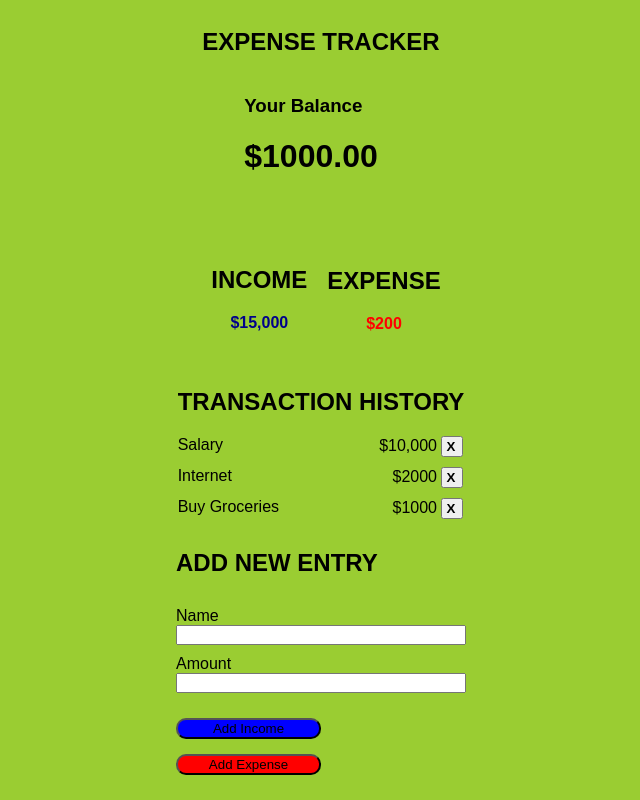
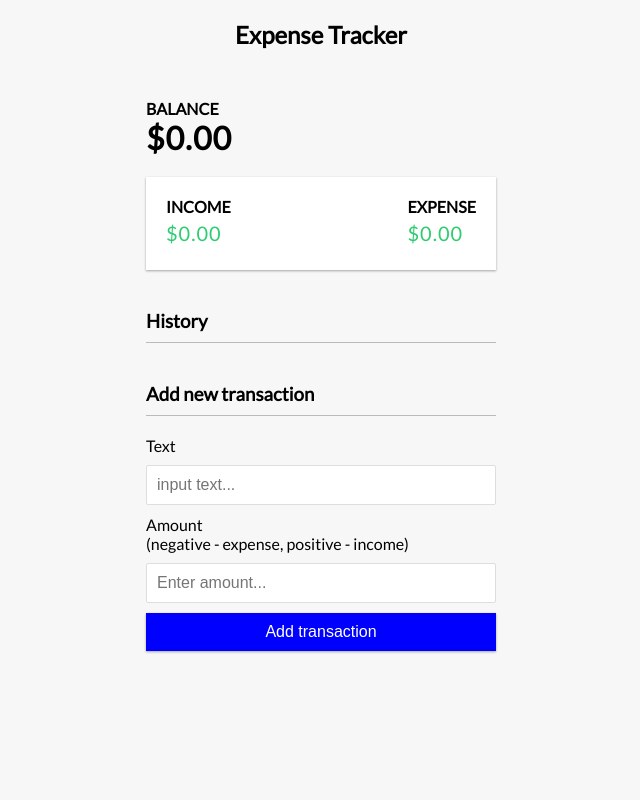
Before and after one commit to Malvino-creator/Phase-1-project, a plain HTML site: page index.html in a window 1280 px wide. Shown: the whole page, without its empty margins (319-959 px from the left). Drawn offline with Linux system fonts and the light colour scheme.

```diff
--- a/index.css
+++ b/index.css
@@ -1,128 +1,149 @@
+@import url('https://fonts.googleapis.com/css?family=Lato&display=swap');
 
-body{
-    font-family: sans-serif;
+:root {
+    --box-shadow: 0 1px 3px rgba(0, 0, 0, 0.12), 0 1px 2px rgba(0, 0, 0, 0.24);
+}
+
+* {
+    box-sizing: border-box;
+}
+
+body {
+    background-color: #f7f7f7;
     display: flex;
     flex-direction: column;
+    align-items: center;
     justify-content: center;
-    align-items: center;
-    background-color:yellowgreen;
+    margin: 0;
+    font-family: 'Lato', sans-serif;
 }
-.web-app h1{
-    text-align: center;
 
+.container {
+    margin: 30px auto;
+    width: 350px;
 }
-.balance-container #balance{
-    font-size: center;
-    padding-right: 20px;
 
+h1 {
+    letter-spacing: 1px;
+    margin: 0;
 }
-h2{
+
+h3 {
+    border-bottom: 1px solid #bbb;
+    padding-bottom: 10px;
+    margin: 40px 0 10px;
+}
+
+h4 {
+    margin: 0;
     text-transform: uppercase;
 }
-.cash-cont{
+
+.inc-exp-cont {
+    background-color: #fff;
+    box-shadow: var(--box-shadow);
+    padding: 20px;
     display: flex;
-    align-items: center;
-    justify-content: center;
-    padding-top: 30px;
-    box-shadow: 10px darkblue;
-    justify-items: center;
-    justify-content:end;
-    align-content: center;
-    text-align:center;
-    padding-right: 30px;
+    justify-content: space-between;
+    margin: 20px 0;
+}
 
-}
-.income-cont{
-    padding-right: 20px;
-    align-items: center;
-    justify-content: center;
-    padding-bottom: 20px;
-    margin-top: 20px;
-}
-.income-cont{
-    border-right:1px
-
-}
-.income-cont{
-    padding-left: 40px;
-}
-#income{
-    color: darkblue;
-    font-weight: bold;
+.inc-exp-container>div {
+    flex: 1;
     text-align: center;
 }
-#expense{
-    color: red;
-    font-weight: bold;
-    margin-bottom: 15px;
-    text-align: center;
+
+.inc-exp-container>div:first-of-type {
+    border-right: 1px solid #dedede;
 }
-#transaction{
+
+.money {
+    font-size: 20px;
+    letter-spacing: 1px;
+    margin: 5px 0;
+}
+
+.money.plus {
+    color: #2ecc71;
+}
+
+.money.minus {
+    color: #2ecc71;
+}
+
+label {
+    display: inline-block;
+    margin: 10px 0;
+}
+
+input[type='text'],
+input[type='number'] {
+    border: 1px solid #dedede;
+    border-radius: 2px;
+    display: block;
+    font-size: 16px;
+    padding: 10px;
+    width: 100%;
+}
+
+.btn {
+    cursor: pointer;
+    background-color: blue;
+    box-shadow: var(--box-shadow);
+    color: #fff;
+    border: 0;
+    display: block;
+    font-size: 16px;
+    margin: 10px 0 30px;
+    padding: 10px;
+    width: 100%;
+}
+
+.btn:focus,
+.delete-btn:focus {
+    outline: 0;
+}
+
+.list {
     list-style: none;
-    margin: 0px;
-    padding: 0px;
+    padding: 0;
+    margin-bottom: 40px;
 }
-#transaction li{
+
+.list li {
+    background-color: #fff;
+    box-shadow: var(--box-shadow);
+    color: blue;
     display: flex;
-    flex-direction: row;
     justify-content: space-between;
-    margin-bottom: 10px;
-    border:40px 30px solid;
-    box-shadow: 20px;
-    color-scheme: #ffae42;
-    box-shadow: 50px;
-    padding-right: 1px;
+    position: relative;
+    padding: 10px;
+    margin: 10px 0;
 }
-#h2{
-    text-align: center;
+
+.list li.plus {
+    border-right: 5px solid purple;
 }
-#transaction li button{
-    padding-left: 3px;
-    font-weight: bold;
+
+.list li.minus {
+    border-right: 5px solid red;
 }
-#transaction li.income-amnt{
-    display: inline-block;
-    background-color: darkblue;
-    padding-left: 10px;
+
+.delete-btn {
+    cursor: pointer;
+    background-color: red;
+    border: 0;
+    color: #fff;
+    font-size: 20px;
+    line-height: 20px;
+    padding: 2px 5px;
+    position: absolute;
+    top: 50%;
+    left: 0;
+    transform: translate(-100%, -50%);
+    opacity: 0;
 }
-transaction li button {
-    background-color: red;
-    border-radius: 10px;
+
+.list li:hover .delete-btn {
+    opacity: 1;
 }
-.form-container form{
-    display: flex;
-    flex-direction: column;
-    width: 290px;
-}
-.form-container h2{
-    padding-left: 10px;
-}
-#form-container labels{
-    padding-bottom: 10px;
-
-}
-#name, #amount{
-    height: 10px;
-    margin-bottom: 10px;
-    font-weight: bold;
-    padding-top: 5px;
-}
-.form-container form{
-    padding: 10px;
-    padding-top: 10px;
-}
-#expenseBtn{
-    margin-top: 10px;
-    border-radius: 10px;
-    width: 50%;
-    margin-top: 15px;
-    background-color: red;
-    align-items: center;
-    justify-content: center;
-}
-#incomeBtn{
-    background-color:blue;
-    border-radius: 10px;
-    width: 50%;
-    margin-top: 15px;
-}
--- a/index.html
+++ b/index.html
@@ -3,73 +3,49 @@
 
 <head>
     <meta charset="UTF-8">
-    <meta http-equiv="X-UA-Compatible" content="IE=edge">
     <meta name="viewport" content="width=device-width, initial-scale=1.0">
+    <link rel="stylesheet" href="index.css">
     <title>Expense Tracker</title>
-    <link rel="stylesheet" href="index.css">
 </head>
 
 <body>
-    <div class="web-app">
+    <h2>Expense Tracker</h2>
+
+    <div class="container">
+        <h4>Balance</h4>
+        <h1 id="balance">$100.00</h1>
+
+        <div class="inc-exp-cont">
+            <div>
+                <h4>Income</h4>
+                <p id="money-plus" class="money plus">+$0.00</p>
             </div>
-    <h2> Expense Tracker</h2>
-    <div class="balance-container">
-        <h3> Your Balance</h3>
-        <h1 id="balance">$1000.00</h1>
-    </div>
-
-    <div class="cash-cont">
-        <div class="income-cont">
-            <h2>INCOME</h2>
-            <p id="income"> $15,000</p>
-        </div>
-        <div class="expense-container">
-            <h2>EXPENSE</h2>
-            <div id="expense">$200</div>
+            <div>
+                <h4>Expense</h4>
+                <p id="money-minus" class="money minus">-$0.00</p>
             </div>
         </div>
 
-    <div class="transaction container">
-        <h2 id="h2">Transaction History</h2>
-        <ul id="transaction">
-            <li>Salary
-                <div>
-                    <span class="income-amnt">$10,000</span>
-                    <button>X</button>
+        <h3>History</h3>
+        <ul id="list" class="list">
+
+        </ul>
+
+        <h3>Add new transaction</h3>
+        <form id="form">
+            <div class="form-control">
+                <label for="text">Text</label>
+                <input type="text" id="text" placeholder="input text..." />
             </div>
-            </li>
-            <li>
-                Internet
-                <div>
-                    <span class="exp-amnt">$2000</span>
-                    <button>X</button>
+            <div class="form-cntrl">
+                <label for="amount">Amount <br />
+                    (negative - expense, positive - income)</label>
+                <input type="number" id="amount" placeholder="Enter amount..." />
             </div>
-            </li>
-            <li>
-                Buy Groceries
-                <div>
-                    <span class="exp-amnt">$1000</span>
-                    <button>X</button>
-                </div>
-            </li>
-        </ul>
-        </div>
-        <div class="form-container">
-            <h2> Add New Entry</h2>
-            <form>
-                <label for="name"> Name</label>
-                <input id="name" type="text">
-                <label for="amount" type="number"> Amount</label>
-                <input id="amount" type="number">
-                <button id="incomeBtn">Add Income</button>
-                <button id="expenseBtn">Add Expense</button>
+            <button class="btn">Add transaction</button>
         </form>
     </div>
-    </div>
 
-    </div>
-    </div>
-    </div>
     <script src="script.js"></script>
 </body>
 
--- a/script.js
+++ b/script.js
@@ -1,6 +1,107 @@
-let inputData = document.querySelector('.form-container');
-let container = document.querySelector('cash-cont')
-let income = document.querySelector('#income');
-let expense = document.getElementById('#expense').value;
-let addIncomeBtn = document.getElementById('#incomeBtn')
-let addExpenseBtn= document.getElementById('#expenseBtn');
+let balance = document.getElementById('balance')
+let money_plus = document.getElementById('money-plus')
+let money_minus = document.getElementById('money-minus')
+let list = document.getElementById('list')
+let form = document.getElementById('form')
+let text = document.getElementById('text')
+let amount = document.getElementById('amount')
+
+const localStorageTransactions = JSON.parse(
+    localStorage.getItem('transactions')
+);
+
+let transactions = localStorage.getItem('transactions') !== null ? localStorageTransactions : [];
+
+
+function addTransaction(e) {
+    e.preventDefault();
+
+    if (text.value.trim() === '' || amount.value.trim() === '') {
+        alert('Please add a text and amount');
+    } else {
+        const transaction = {
+            id: generateID(),
+            text: text.value,
+            amount: +amount.value
+        };
+
+        transactions.push(transaction);
+
+        addTransactionDOM(transaction);
+
+        updateValues()
+
+        updateLocalStorage()
+
+        text.value = ''
+        amount.value = ''
+    }
+}
+
+
+function generateID() {
+    return Math.floor(Math.random() * 100000000);
+}
+
+
+function addTransactionDOM(transaction) {
+
+    const sign = transaction.amount < 0 ? '-' : '+';
+
+    const item = document.createElement('li');
+
+
+    item.classList.add(transaction.amount < 0 ? 'minus' : 'plus');
+
+    item.innerHTML = `
+
+        ${transaction.text} <span>${sign}${Math.abs(transaction.amount)}</span>
+        <button class="delete-btn" onclick="removeTransaction(${transaction.id})">x</button>
+    `;
+
+    list.appendChild(item);
+}
+
+
+function updateValues() {
+    const amounts = transactions.map(transaction => transaction.amount);
+
+    const total = amounts.reduce((acc, item) => (acc += item), 0).toFixed(2);
+
+    const income = amounts
+        .filter(item => item > 0)
+        .reduce((acc, item) => (acc += item), 0)
+        .toFixed(2);
+
+    const expense = (
+        amounts.filter(item => item < 0).reduce((acc, item) => (acc += item), 0) * -1).toFixed(2);
+
+    balance.innerText = `$${total}`;
+    money_plus.innerText = `$${income}`;
+    money_minus.innerText = `$${expense}`;
+}
+
+
+function removeTransaction(id) {
+    transactions = transactions.filter(transaction => transaction.id !== id);
+
+    updateLocalStorage();
+
+    init();
+}
+
+
+function updateLocalStorage() {
+    localStorage.setItem('transactions', JSON.stringify(transactions));
+}
+
+
+function init() {
+    list.innerHTML = '';
+
+    transactions.forEach(addTransactionDOM);
+    updateValues()
+}
+
+init();
+form.addEventListener('submit', addTransaction);
```
Also changed, not shown: 1 other file. Lines whose indentation alone changed are shown as unchanged.
